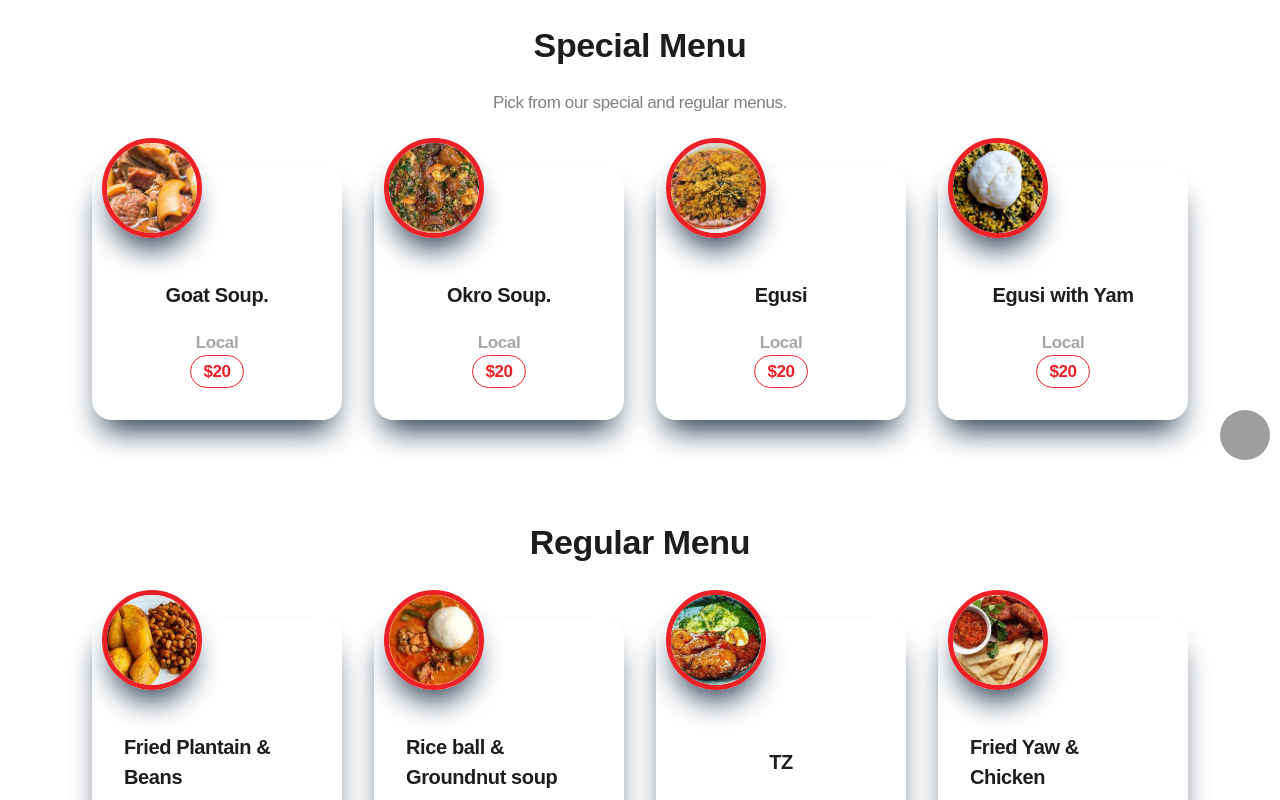
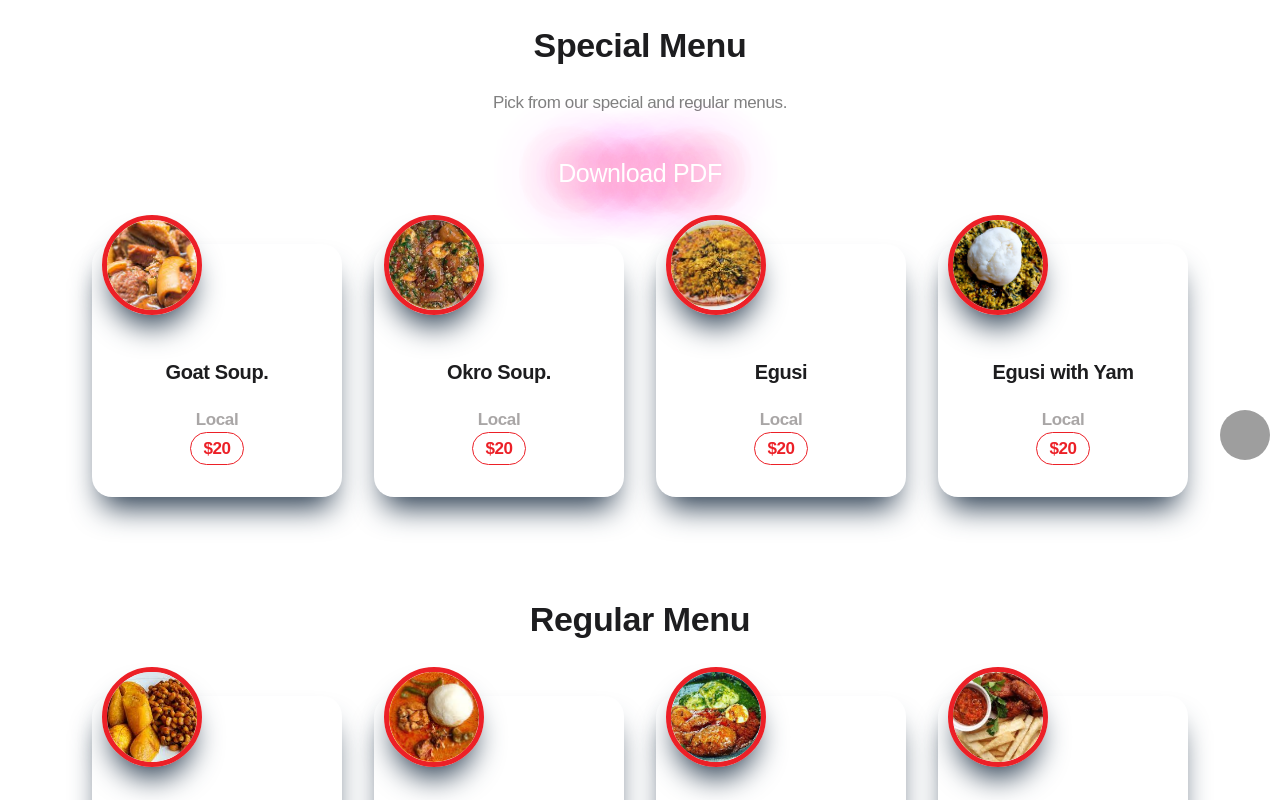
Before and after one commit to gabrielstonedelza/Abis-Kitchen-Frontend, a SvelteKit app: page /menu in a window 1280 px wide. Shown: the top 800 px of the page. Built offline with nearby package versions, Linux system fonts and the light colour scheme; grey boxes are pictures that could not be loaded.

Commit message:
abis kitchen frontend,added menu pdf file

```diff
--- a/src/routes/menu/+page.svelte
+++ b/src/routes/menu/+page.svelte
@@ -3,13 +3,15 @@
 	import Specials from '../../components/SpecialDishes.svelte';
 	import Regular from '../../components/Regular.svelte';
 	import back from '../../assets/images/left-arrow.png';
+	import menuPdf from '../../assets/images/files/menu.pdf';
 </script>
 
 <div class="container" in:fly={{ y: 50, duration: 500, delay: 500 }} out:fly={{ duration: 500 }}>
 	<h1>Special Menu</h1>
-	<p>
-		Pick from our special and regular menus.
-	</p>
+	<p>Pick from our special and regular menus.</p>
+	<div class="glow" title="download pdf now">
+		<a href={menuPdf} download>Download PDF</a>
+	</div>
 	<div class="special-container">
 		<Specials />
 		<br />
@@ -29,17 +31,30 @@
 	.container {
 		max-width: 1200px;
 		margin: 0 auto;
-        h1{
+		h1 {
 			text-align: center;
 			padding: 20px;
 		}
-        p{
+		p {
 			text-align: center;
 			color: gray;
 			padding-bottom: 20px;
 		}
-        .special-container{
+		.special-container {
 			padding-bottom: 20px;
+		}
+		.glow {
+			display: flex;
+			padding: 20px;
+			justify-content: center;
+			a {
+				font-size: 25px;
+				color: #fff;
+				text-align: center;
+				-webkit-animation: glow 1s ease-in-out infinite alternate;
+				-moz-animation: glow 1s ease-in-out infinite alternate;
+				animation: glow 1s ease-in-out infinite alternate;
+			}
 		}
 
 		.fixed-menu {
@@ -56,4 +71,14 @@
 			}
 		}
 	}
+	@-webkit-keyframes glow {
+		from {
+			text-shadow: 0 0 10px #fff, 0 0 20px #fff, 0 0 30px #e60073, 0 0 40px #e60073,
+				0 0 50px #e60073, 0 0 60px #e60073, 0 0 70px #e60073;
+		}
+		to {
+			text-shadow: 0 0 20px #fff, 0 0 30px #ff4da6, 0 0 40px #ff4da6, 0 0 50px #ff4da6,
+				0 0 60px #ff4da6, 0 0 70px #ff4da6, 0 0 80px #ff4da6;
+		}
+	}
 </style>
```
Also changed, not shown: 1 other file (tests, documents, lock files or other folders). Lines whose indentation alone changed are shown as unchanged.
